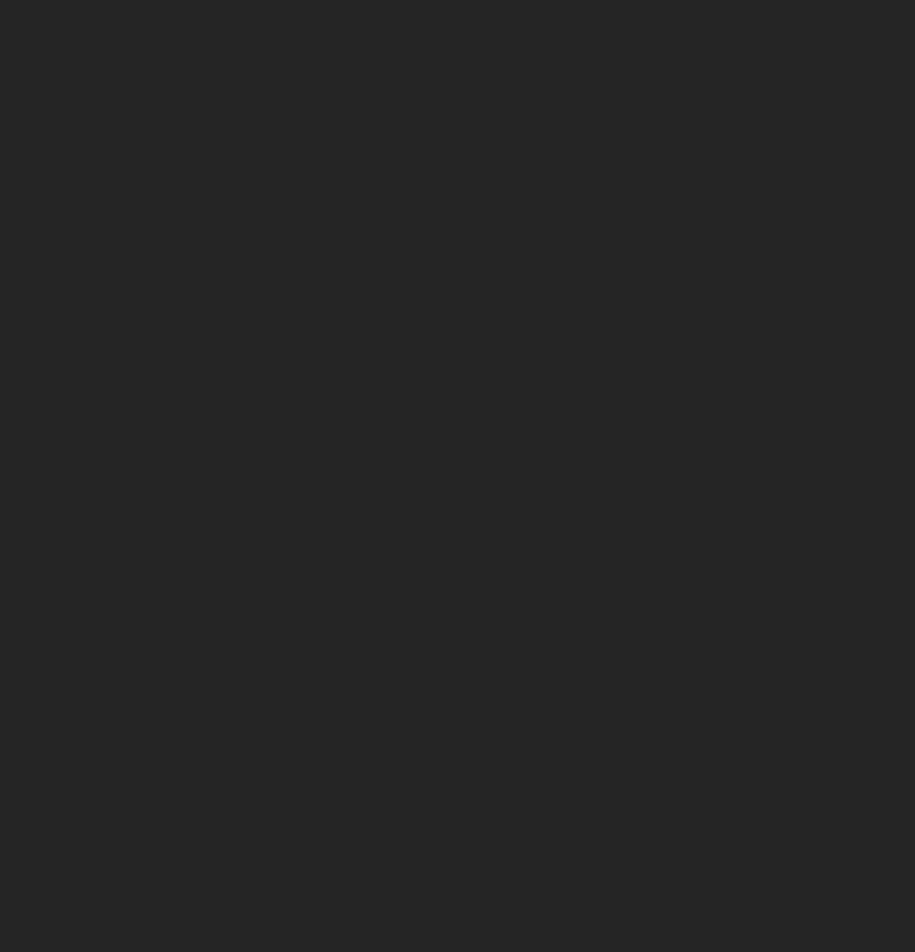
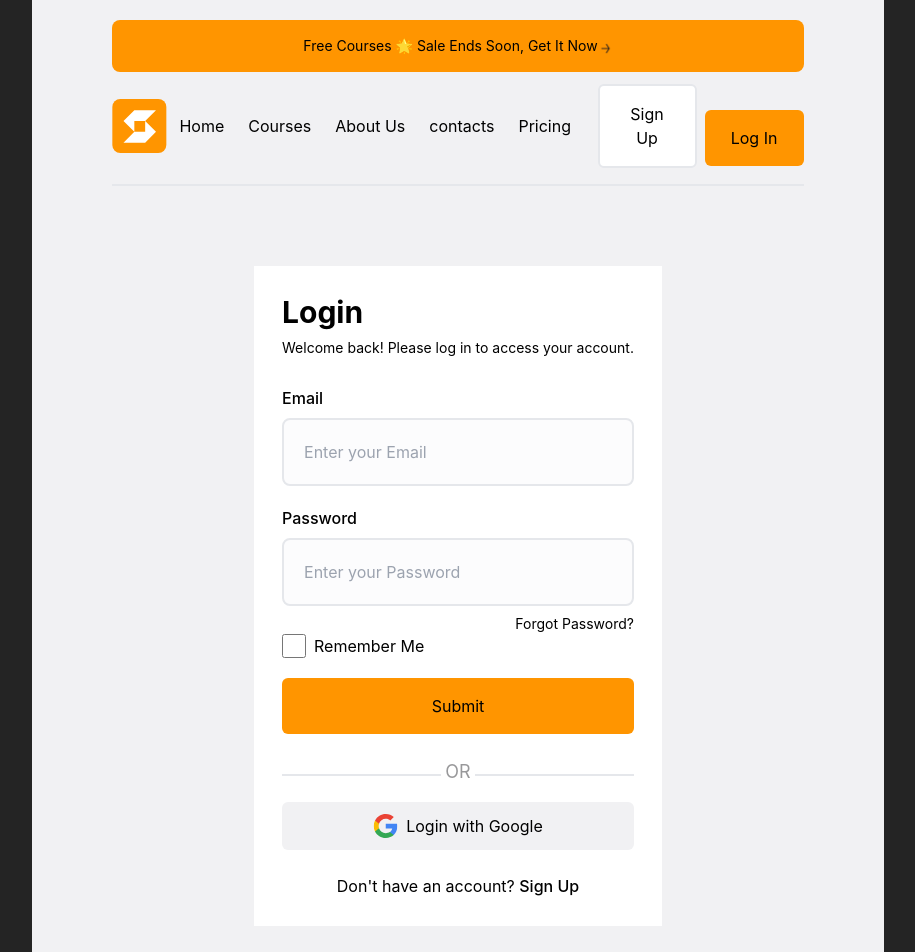
Before and after one commit to mahshid22/react-tailwind-full-responsive-mobilefirst, a React (Vite) app: page /login in a window 1280 px wide. Before the commit this address had no page. Shown: the top 952 px of the page, without its empty margins (182-1097 px from the left). Before the commit the page ends 800 px from the top, so only its background shows below. Built offline with nearby package versions, Linux system fonts and the light colour scheme.

Commit message:
log in route - part1

```diff
--- a/src/App.tsx
+++ b/src/App.tsx
@@ -7,6 +7,7 @@
 import Course from "./pages/Course";
 import Courses from "./pages/Courses";
 import Home from "./pages/Home";
+import LogIn from "./pages/LogIn";
 import Pricing from "./pages/Pricing";
 
 export default function App() {
@@ -16,6 +17,7 @@
         <Route index element={<Home />} />
         <Route path="/aboutus" element={<AboutUs />} />
         <Route path="/pricing" element={<Pricing />} />
+        <Route path="/login" element={<LogIn />} />
         <Route path="/courses" element={<Courses />} />
         <Route path="/courses/:courseId" element={<Course />} />
       </Route>
--- a/src/components/header/Menue.tsx
+++ b/src/components/header/Menue.tsx
@@ -57,7 +57,9 @@
         <button className="bg-white py-4 px-5 rounded-md border-2 w-[99px]">
           Sign Up
         </button>
-        <button className="bg-[#FF9500] py-4 px-5 rounded-md w-[99px] ml-2">
+        <button className="bg-[#FF9500] py-4 px-5 rounded-md w-[99px] ml-2"
+        onClick={() => nav(`/login`)}
+        >
           Log In
         </button>
       </div>
--- /dev/null
+++ b/src/pages/LogIn.tsx
@@ -0,0 +1,72 @@
+import React from "react";
+import Divider from "../components/divider/Divider";
+import Google from "../svg/Google";
+
+export default function LogIn() {
+  return (
+    <div>
+      <div className="bg-white p-7">
+        <p className="text-3xl font-bold mb-2">Login</p>
+        <p className="text-sm mb-7">
+          Welcome back! Please log in to access your account.
+        </p>
+        <form id="form1" className="flex flex-col mb-6">
+          <label htmlFor="fname" className="font-medium mb-2">
+            Email
+          </label>
+          <input
+            type="text"
+            id="fname"
+            name="fname"
+            placeholder="Enter your Email"
+            className="p-5 border-2 rounded-lg bg-[#FCFCFD] mb-5"
+          />
+          <label htmlFor="fname" className="font-medium mb-2">
+            Password
+          </label>
+          <input
+            type="text"
+            id="fname"
+            name="fname"
+            placeholder="Enter your Password"
+            className="p-5 border-2 rounded-lg bg-[#FCFCFD] mb-2"
+          />
+          <p className="text-right text-sm">Forgot Password?</p>
+          <div className="flex flex-row mb-5">
+            <input
+              className="text-violet-500 focus:ring-violet-300 border-red-700 peer rounded-lg w-6 h-6 mr-2"
+              id="custom-checkbox"
+              name="custom-checkbox"
+              type="checkbox"
+              value="custom-checkbox"
+            />
+            <label className=" cursor-pointer  " htmlFor="custom-checkbox">
+              Remember Me
+            </label>
+          </div>
+
+          <input
+            type="submit"
+            value="Submit"
+            className="bg-[#FF9500] py-4 px-5 rounded-md w-full "
+          />
+        </form>
+        <div className="flex flex-row mb-4">
+          <div className=" w-2/4">
+            <Divider />
+          </div>
+          <p className="text-lg text-[#98989A] text-center px-1">OR</p>
+          <div className=" w-2/4">
+            <Divider />
+          </div>
+        </div>
+        <button className="bg-[#F1F1F3] py-3 rounded-md flex flex-row justify-center items-center w-full p-4 mb-6">
+          <Google />
+          <p className="pl-2">Login with Google</p>
+        </button>
+        <p className="text-center">Don't have an account? <span className="font-medium cursor-pointer"><a>Sign Up</a></span></p>
+      </div>
+      <div className="c"></div>
+    </div>
+  );
+}
--- /dev/null
+++ b/src/svg/Google.tsx
@@ -0,0 +1,42 @@
+import React from "react";
+
+export default function Google() {
+  return (
+    <svg
+      width="25"
+      height="24"
+      viewBox="0 0 25 24"
+      fill="none"
+      xmlns="http://www.w3.org/2000/svg"
+    >
+      <g clip-path="url(#clip0_152_4778)">
+        <path
+          d="M24.2643 12.2764C24.2643 11.4607 24.1982 10.6406 24.0571 9.83807H12.7383V14.4591H19.22C18.951 15.9494 18.0868 17.2678 16.8213 18.1056V21.1039H20.6883C22.9591 19.0139 24.2643 15.9274 24.2643 12.2764Z"
+          fill="#4285F4"
+        />
+        <path
+          d="M12.7391 24.0008C15.9756 24.0008 18.705 22.9382 20.6936 21.1039L16.8266 18.1055C15.7507 18.8375 14.3618 19.252 12.7435 19.252C9.61291 19.252 6.95849 17.1399 6.00607 14.3003H2.01562V17.3912C4.05274 21.4434 8.20192 24.0008 12.7391 24.0008Z"
+          fill="#34A853"
+        />
+        <path
+          d="M6.00082 14.3003C5.49816 12.8099 5.49816 11.1961 6.00082 9.70575V6.61481H2.01478C0.312781 10.0056 0.312781 14.0004 2.01478 17.3912L6.00082 14.3003Z"
+          fill="#FBBC04"
+        />
+        <path
+          d="M12.7391 4.74966C14.4499 4.7232 16.1034 5.36697 17.3425 6.54867L20.7685 3.12262C18.5991 1.0855 15.7198 -0.034466 12.7391 0.000808666C8.20192 0.000808666 4.05274 2.55822 2.01562 6.61481L6.00166 9.70575C6.94967 6.86173 9.6085 4.74966 12.7391 4.74966Z"
+          fill="#EA4335"
+        />
+      </g>
+      <defs>
+        <clipPath id="clip0_152_4778">
+          <rect
+            width="24"
+            height="24"
+            fill="white"
+            transform="translate(0.5)"
+          />
+        </clipPath>
+      </defs>
+    </svg>
+  );
+}
```
